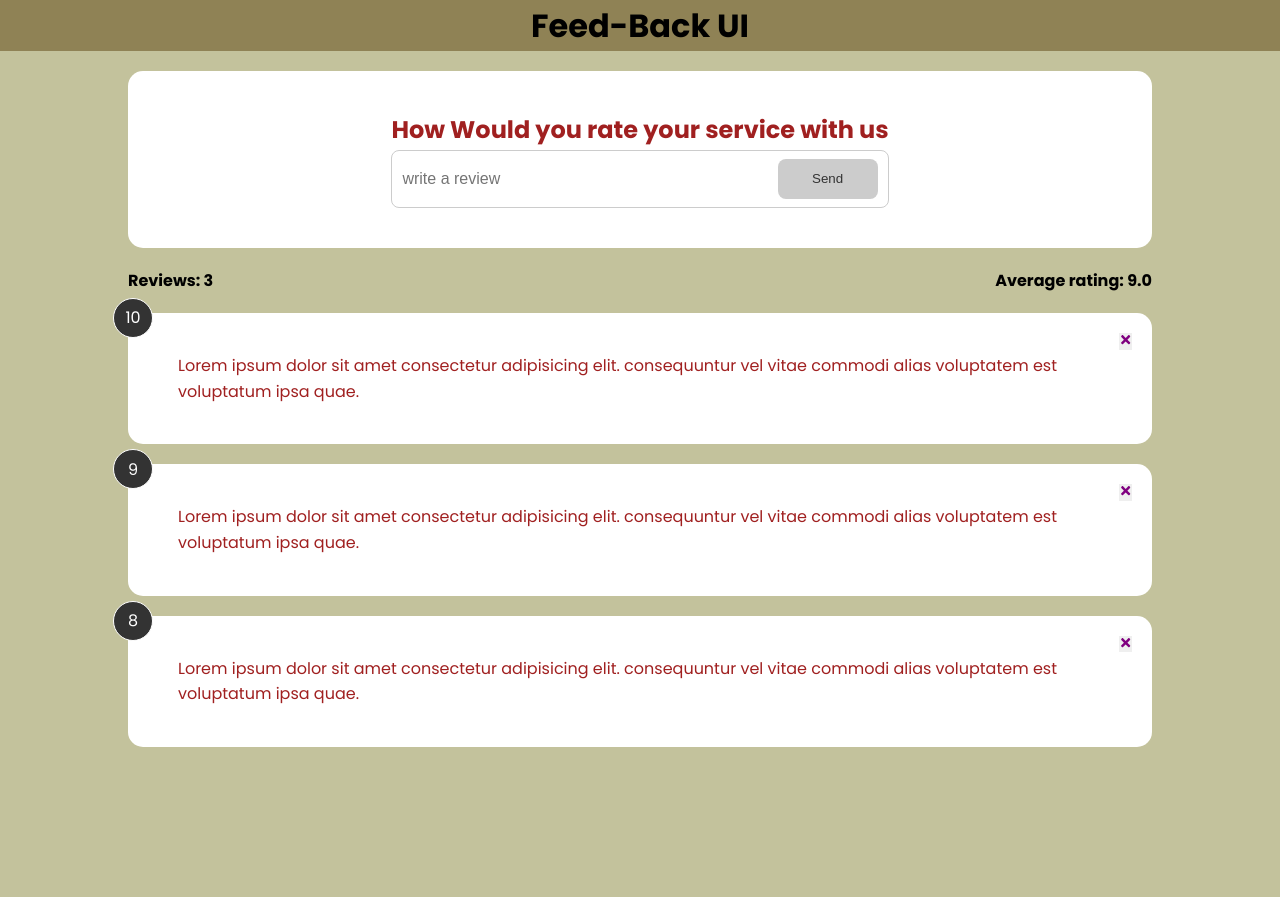
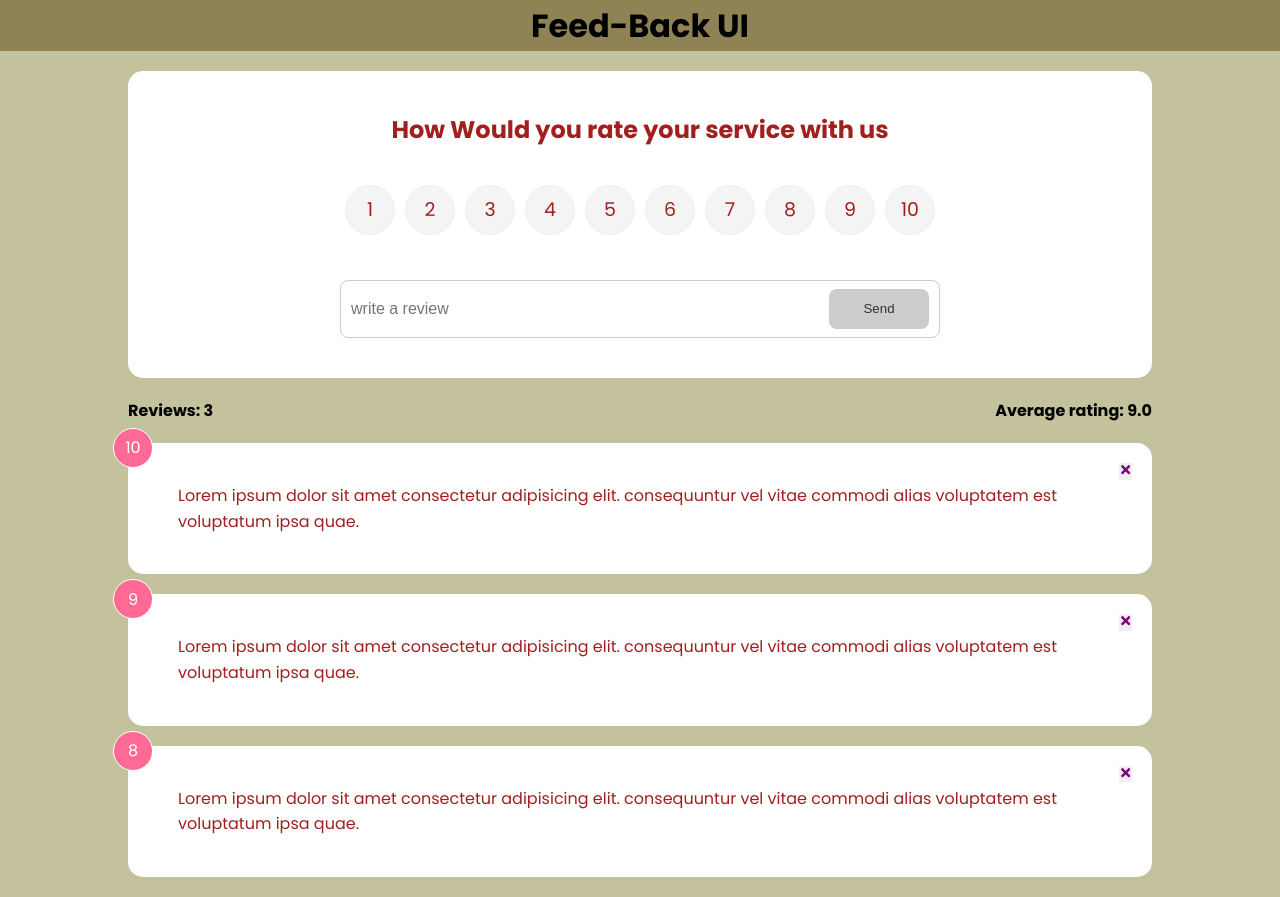
Before and after one commit to youzh00/FeedBack-platform, a React (Create React App) app: page / in a window 1280 px wide. Before the commit the page ends 800 px from the top, so only its background shows below. Built offline with nearby package versions, Linux system fonts and the light colour scheme.

Commit message:
adding ratings

```diff
--- a/src/Component/FeedBackForm.jsx
+++ b/src/Component/FeedBackForm.jsx
@@ -1,40 +1,39 @@
 import React from 'react'
 import Card from './shared/Card'
 import '../index.css'
-import Button from './Button'
+import Button from './shared/Button'
 import { useState } from 'react'
+import RatingSelect from './RatingSelect'
 
 ////////////////////////////
 export default function FeedBackForm() {
   const [text,setText]=useState('')
   const [isDisabled,setIsDisabled]=useState(true)
   const [message,setMessage]=useState('')
+  const [rating,setRating]=useState()
   function handleChange(e){
 
     if(text===''){
       setIsDisabled(true)
       setMessage(null)
-      console.log('a')
     }else if(text.trim().length<10 && text!==''){
       setMessage('Text must be at least 10 characters')
       setIsDisabled(true)
-      console.log('b')
 
     }else{
       setMessage(null)
       setIsDisabled(false)
-      console.log('c')
 
     }
     setText(e.target.value)
+  }
 
-
-
-  }
+  console.log(rating)
   return (
     <Card>
         <form >
-            <h2>How Would you rate your service with us</h2>
+            <div><h2>How Would you rate your service with us</h2></div>
+            <RatingSelect select={(rating)=>setRating(rating)}/>
             <div className='input-group'>
                 <input type="text" placeholder='write a review' onChange={(e)=>handleChange(e)}/>
                 <Button type={'text'} children={'Send'} isDisabled={isDisabled}/>
--- /dev/null
+++ b/src/Component/RatingSelect.jsx
@@ -0,0 +1,30 @@
+import React from 'react'
+import { useState } from 'react'
+import '../index.css'
+///////////////////////////
+export default function RatingSelect({select}) {
+    const [selected,setSelected]=useState();
+    function handleChange(e){
+        setSelected(+e.currentTarget.value)
+        select(+e.currentTarget.value)
+    }
+  return (
+    <div>
+      <ul className='rating'>
+      {Array.from({ length: 10 }, (_, i) => (
+        <li key={`rating-${i + 1}`}>
+          <input
+            type='radio'
+            id={`num${i + 1}`}
+            name='rating'
+            value={i + 1}
+            onChange={(e)=>handleChange(e)}
+            checked={selected === i + 1}
+          />
+          <label htmlFor={`num${i + 1}`}>{i + 1}</label>
+        </li>
+      ))}
+    </ul>
+    </div>
+  )
+}
--- a/src/index.css
+++ b/src/index.css
@@ -91,7 +91,6 @@ input:focus {
   color: #fff;
   border: 0;
   border-radius: 8px;
-  color: #fff;
   width: 100px;
   height: 40px;
   cursor: pointer;
@@ -124,3 +123,49 @@ form div {
   justify-content: center;
   align-items: center;
 }
+.rating {
+  display: flex;
+  align-items: center;
+  justify-content: space-around;
+  margin: 30px 0 40px;
+}
+.rating li {
+  position: relative;
+  background: #f4f4f4;
+  width: 50px;
+  height: 50px;
+  padding: 10px;
+  text-align: center;
+  border-radius: 50%;
+  font-size: 19px;
+  border: 1px #eee solid;
+  transition: 0.3s;
+  display: inline-block;
+  margin: 5px;
+}
+.rating li label {
+  position: absolute;
+  top: 50%;
+  left: 50%;
+  width: 50px;
+  height: 50px;
+  padding: 10px;
+  border-radius: 50%;
+  transform: translate(-50%, -50%);
+  cursor: pointer;
+}
+
+.rating li:hover,
+.num-display {
+  background: #ff6a95;
+  color: #fff;
+}
+
+[type="radio"] {
+  opacity: 0;
+}
+
+[type="radio"]:checked ~ label {
+  background: #ff6a95;
+  color: #fff;
+}
```
Also changed, not shown: src/Component/shared/Button.jsx (renamed from src/Component/Button.jsx).
